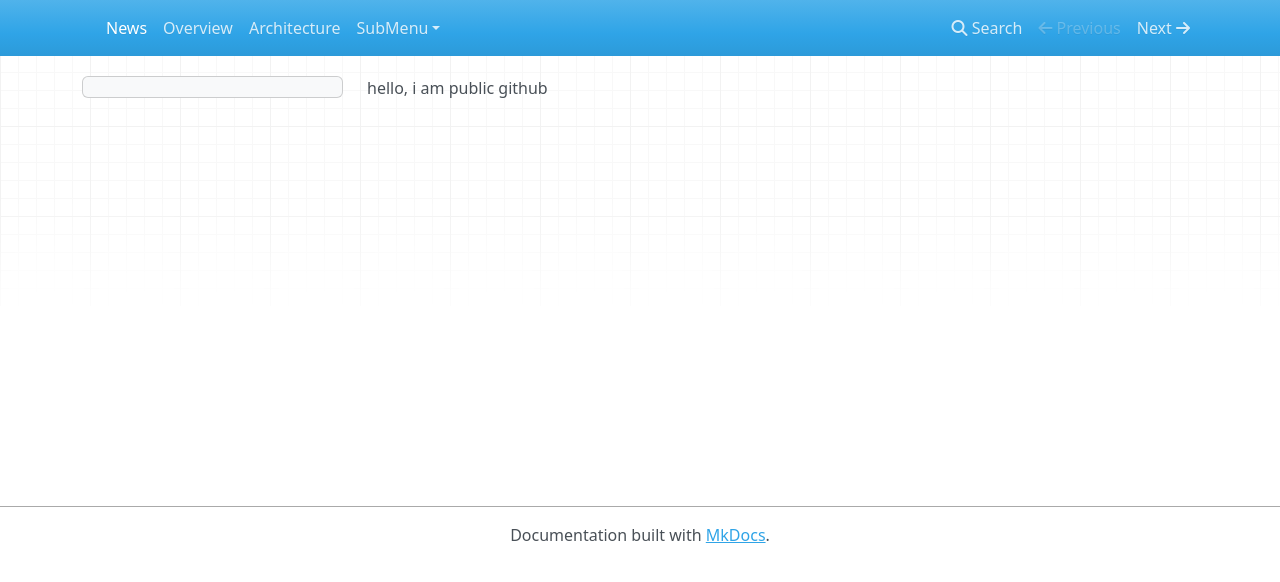
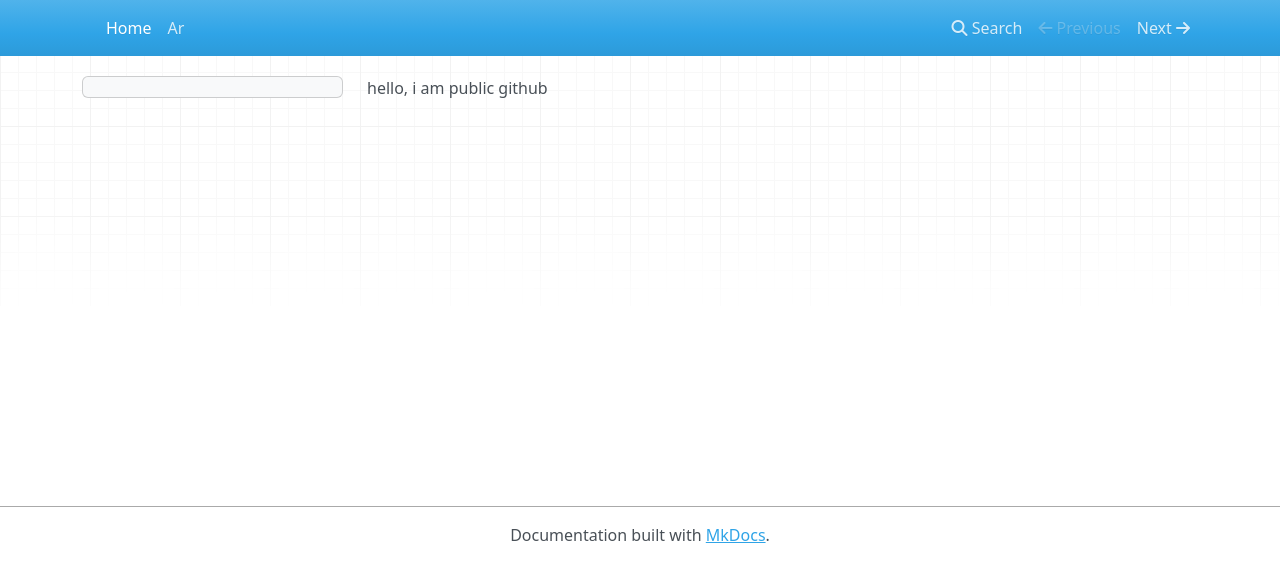
Before and after one commit to DenisDuev/test-md, an MkDocs documentation site: the page built from docs/index.md, in a window 1280 px wide. Shown: the top 582 px of the page. Built offline with MkDocs 1.6.1, drawn with Linux system fonts in a browser that asks for light colours; nearby versions of some CDN libraries; part of the change alters nothing that is shown.

Commit message:
Update mkdocs.yml

```diff
--- a/mkdocs.yml
+++ b/mkdocs.yml
@@ -1,7 +1,7 @@
-nav:
-  - News: index.md
-  - Overview: overview.md
-  - Architecture: architecture.md
-  - SubMenu:
-    - item.md
-    - ar.md
+# nav:
+#   - News: index.md
+#   - Overview: overview.md
+#   - Architecture: architecture.md
+#   - SubMenu:
+#     - item.md
+#     - ar.md
```
